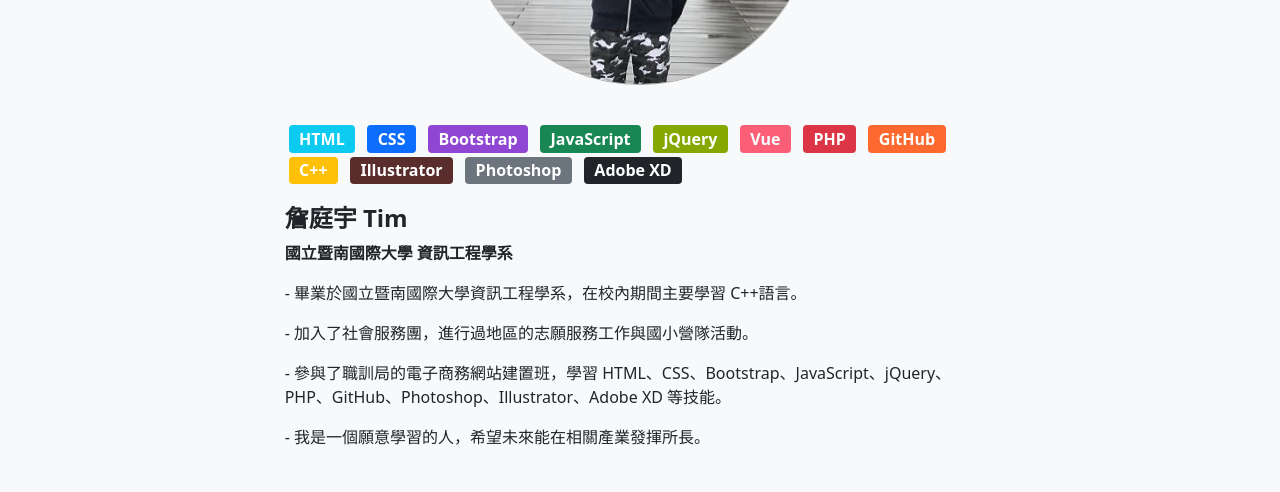
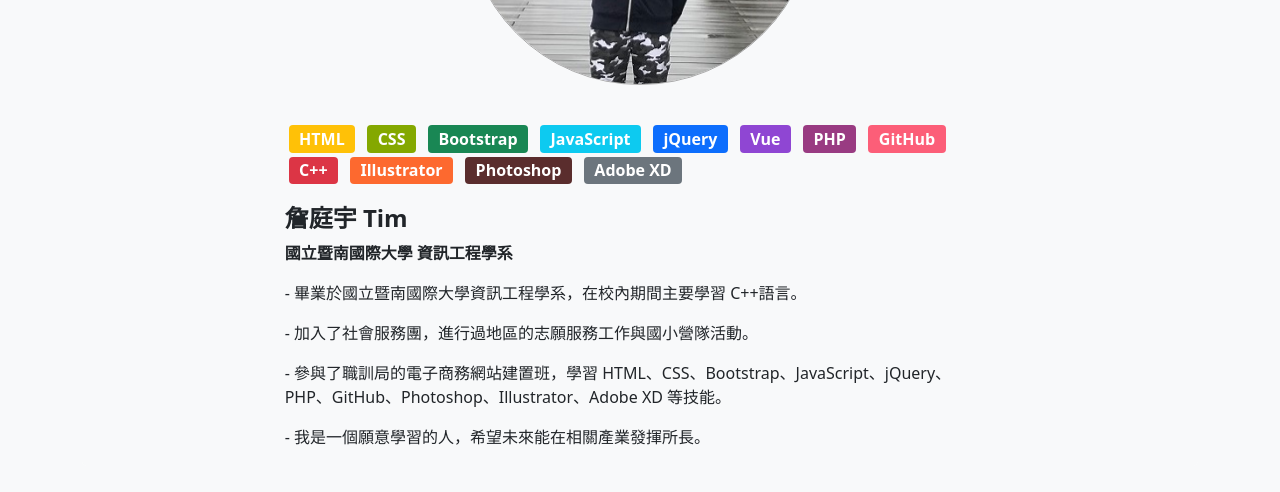
Before and after one commit to tim950112/tim950112.github.io, a plain HTML site: page index.html in a window 1280 px wide. Shown: the part 1240-1732 px from the top of the page. Drawn offline with nearby package versions, Linux system fonts and the light colour scheme.

Commit message:
修正首頁及IG頁面小錯誤
修正首頁及IG頁面小錯誤

```diff
--- a/index.css
+++ b/index.css
@@ -95,7 +95,7 @@
 }
 
 .pic:hover {
-    box-shadow: 0.5rem 0.5rem 20px #212529;
+    box-shadow: 0.5rem 0.5rem 20px #3f474e;
     /* transform: scale(1.1, 1.1); */
 }
 
@@ -117,6 +117,10 @@
 
 .bg_gre {
     background-color: rgb(132, 168, 0);
+}
+
+.bg_mid {
+    background-color: rgb(153, 59, 130);
 }
 
 .footer {
@@ -226,7 +230,7 @@ h2 {
 }
 
 .badge:hover {
-    box-shadow: 0.3rem 0.3rem 10px #212529;
+    box-shadow: 0.3rem 0.3rem 10px #3f474e;
     /* transform: translate( -0.1rem, -0.1rem); */
 }
 
--- a/index.html
+++ b/index.html
@@ -65,18 +65,18 @@
                         <img src="images/me.jpg" class="card-img-top mx-auto pic my-4" alt="me">
                         <div class="card-body col-lg-8 offset-lg-2">
                             <div class="tag mb-3 mx-auto" data-aos="fade-up">
-                                <span class="badge bg-info mx-1 mb-1 fs-6">HTML</span>
-                                <span class="badge bg-primary mx-1 mb-1 fs-6">CSS</span>
-                                <span class="badge bg_pur mx-1 mb-1 fs-6">Bootstrap</span>
-                                <span class="badge bg-success mx-1 mb-1 fs-6">JavaScript</span>
-                                <span class="badge bg_gre mx-1 mb-1 fs-6">jQuery</span>
-                                <span class="badge bg_pin mx-1 mb-1 fs-6">Vue</span>
-                                <span class="badge bg-danger mx-1 mb-1 fs-6">PHP</span>
-                                <span class="badge bg_ora mx-1 mb-1 fs-6">GitHub</span>
-                                <span class="badge bg-warning mx-1 mb-1 fs-6">C++</span>
-                                <span class="badge bg_bro mx-1 mb-1 fs-6">Illustrator</span>
-                                <span class="badge bg-secondary mx-1 mb-1 fs-6">Photoshop</span>
-                                <span class="badge bg-dark mx-1 mb-1 fs-6">Adobe XD</span>
+                                <span class="badge bg-warning mx-1 mb-1 fs-6">HTML</span>
+                                <span class="badge bg_gre mx-1 mb-1 fs-6">CSS</span>
+                                <span class="badge bg-success mx-1 mb-1 fs-6">Bootstrap</span>
+                                <span class="badge bg-info mx-1 mb-1 fs-6">JavaScript</span>
+                                <span class="badge bg-primary mx-1 mb-1 fs-6">jQuery</span>
+                                <span class="badge bg_pur mx-1 mb-1 fs-6">Vue</span>
+                                <span class="badge bg_mid mx-1 mb-1 fs-6">PHP</span>
+                                <span class="badge bg_pin mx-1 mb-1 fs-6">GitHub</span>
+                                <span class="badge bg-danger mx-1 mb-1 fs-6">C++</span>
+                                <span class="badge bg_ora mx-1 mb-1 fs-6">Illustrator</span>
+                                <span class="badge bg_bro mx-1 mb-1 fs-6">Photoshop</span>
+                                <span class="badge bg-secondary mx-1 mb-1 fs-6">Adobe XD</span>
                             </div>
                             <div class="text" data-aos="fade-up" data-aos-delay="500">
                                 <h4 class="card-title fw-bold">詹庭宇 Tim</h4>
```
Also changed, not shown: works/ig/index.html (+12 -6 lines), works/ig/style.css (+8 -4 lines).
